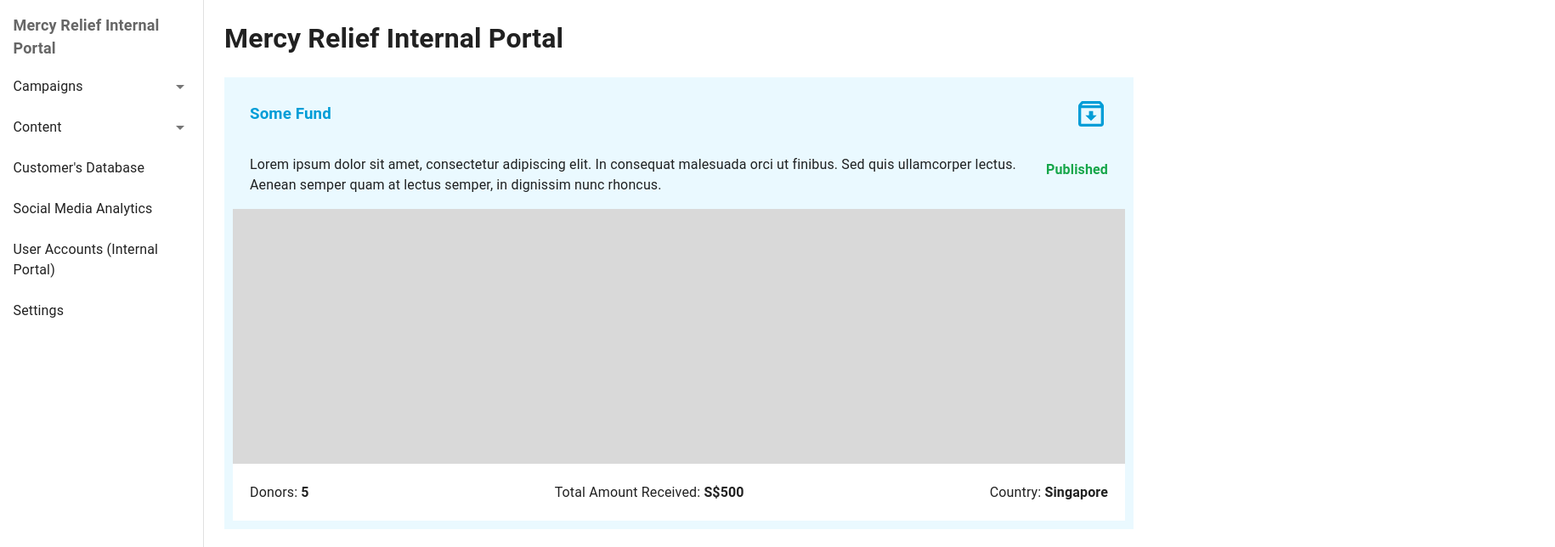
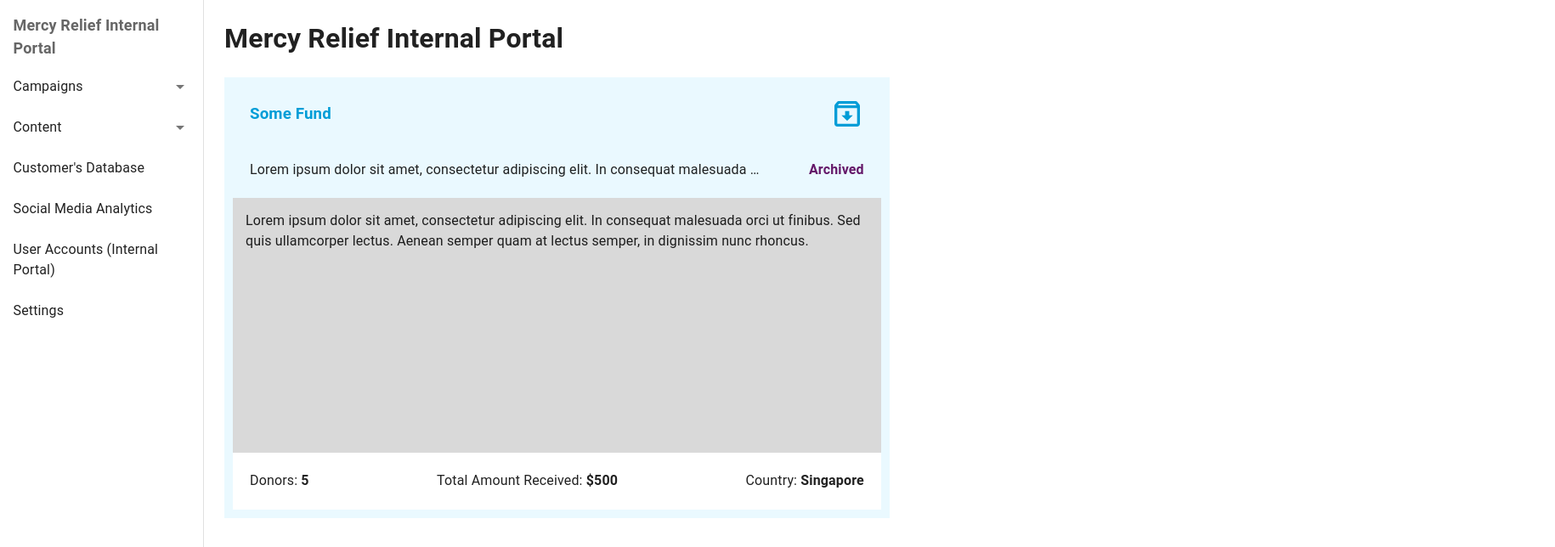
Before and after one commit to dsc-project-mr/mr-fe-internal, a Next.js app: page / in a window 1280 px wide. Shown: the top 644 px of the page at 85% size, 1830 px wide, since content can reach past the window. Built offline with nearby package versions, Linux system fonts and the light colour scheme.

Commit message:
Latest commit push

```diff
--- a/components/CampaignListItem/index.tsx
+++ b/components/CampaignListItem/index.tsx
@@ -1,10 +1,11 @@
 import ArchiveOutlinedIcon from '@mui/icons-material/ArchiveOutlined'
 import { Box } from '@mui/material'
+import { CampaignStatus } from 'constants/sidebarData'
 
 const styledmainbox = {
   display: 'flex',
   flexDirection: 'column',
-  width: '1070px',
+  width: '50%',
   height: '100%',
   padding: '10px',
   backgroundColor: '#EAF9FF',
@@ -21,6 +22,7 @@ const styledcontentbox = {
   display: 'flex',
   height: '300px',
   backgroundColor: '#D9D9D9',
+  padding: '15px',
 }
 
 const styledbottombox = {
@@ -44,28 +46,40 @@ const styledinput = {
   fontWeight: '700',
 }
 
-type Props = {
-  CampaignName: String
-  CampaignDetails: String
-  Donors: Number
-  Amount: Number
-  Country: String
-  Published: Boolean
-  ViewAll: Boolean
+const styledoverview = {
+  whiteSpace: 'nowrap',
+  overflow: 'hidden',
+  textOverflow: 'ellipsis',
+} as React.CSSProperties
+
+const campaignStateColor = {
+  [CampaignStatus.PUBLISHED]: '#16A64A',
+  [CampaignStatus.DRAFT]: '#C7043D',
+  [CampaignStatus.ARCHIVED]: '#641869',
+}
+
+interface Props {
+  campaignName: string
+  campaignDetails: string
+  donors: number
+  amount: number
+  country: string
+  campaignStatus: CampaignStatus
+  viewAll: boolean
 }
 
 const CampaignListItem = ({
-  CampaignName,
-  CampaignDetails,
-  Donors,
-  Amount,
-  Country,
-  Published,
-  ViewAll,
+  campaignName,
+  campaignDetails,
+  donors,
+  amount,
+  country,
+  campaignStatus,
+  viewAll,
 }: Props) => {
   return (
     <Box sx={styledmainbox}>
-      <Box sx={styledmainbody} className="main-body">
+      <Box sx={styledmainbody}>
         <div
           style={{
             display: 'flex',
@@ -74,7 +88,7 @@ const CampaignListItem = ({
             flexDirection: 'row',
           }}
         >
-          <h3 style={{ color: '#009DD7' }}>{CampaignName}</h3>
+          <h3 style={{ color: '#009DD7' }}>{campaignName}</h3>
           <ArchiveOutlinedIcon
             sx={{
               color: '#009DD7',
@@ -87,31 +101,35 @@ const CampaignListItem = ({
             display: 'flex',
             justifyContent: 'space-between',
             flexDirection: 'row',
+            alignItems: 'center',
           }}
         >
-          <p>{CampaignDetails}</p>
+          <p style={styledoverview}>{campaignDetails}</p>
           <h4
             style={{
-              color: Published ? '#16A64A' : '#C7043D',
+              color: campaignStateColor[campaignStatus],
+              marginLeft: 50,
             }}
           >
-            {Published ? 'Published' : 'Draft'}
+            {campaignStatus}
           </h4>
         </div>
       </Box>
-      <div>{ViewAll ? <Box sx={styledcontentbox}></Box> : <p></p>}</div>
+      <div>
+        {viewAll ? <Box sx={styledcontentbox}>{campaignDetails}</Box> : <p></p>}
+      </div>
       <Box sx={styledbottombox}>
         <div style={styledbottomitems}>
           <p>Donors:</p>&nbsp;
-          <p style={styledinput}> {Donors.toString()}</p>
+          <p style={styledinput}> {donors.toString()}</p>
         </div>
         <div style={styledbottomitems}>
           <p>Total Amount Received: </p>&nbsp;
-          <p style={styledinput}>S${Amount.toString()}</p>
+          <p style={styledinput}>${amount.toString()}</p>
         </div>
         <div style={styledbottomitems}>
           <p>Country: </p>&nbsp;
-          <p style={styledinput}>{Country}</p>
+          <p style={styledinput}>{country}</p>
         </div>
       </Box>
     </Box>
--- a/constants/sidebarData.ts
+++ b/constants/sidebarData.ts
@@ -69,3 +69,9 @@ export type SubheaderData = {
   route: string
   tabs: string[]
 }
+
+export enum CampaignStatus {
+  DRAFT = 'Draft',
+  PUBLISHED = 'Published',
+  ARCHIVED = 'Archived',
+}
--- a/pages/index.tsx
+++ b/pages/index.tsx
@@ -1,4 +1,5 @@
 import CampaignListItem from 'components/CampaignListItem'
+import { CampaignStatus } from 'constants/sidebarData'
 import type { NextPage } from 'next'
 
 const Home: NextPage = () => {
@@ -6,13 +7,13 @@ const Home: NextPage = () => {
     <div>
       <h1>Mercy Relief Internal Portal</h1>
       <CampaignListItem
-        CampaignName="Some Fund"
-        CampaignDetails="Lorem ipsum dolor sit amet, consectetur adipiscing elit. In consequat malesuada orci ut finibus. Sed quis ullamcorper lectus. Aenean semper quam at lectus semper, in dignissim nunc rhoncus."
-        Donors={5}
-        Amount={500}
-        Country="Singapore"
-        Published={true}
-        ViewAll={true}
+        campaignName="Some Fund"
+        campaignDetails="Lorem ipsum dolor sit amet, consectetur adipiscing elit. In consequat malesuada orci ut finibus. Sed quis ullamcorper lectus. Aenean semper quam at lectus semper, in dignissim nunc rhoncus."
+        donors={5}
+        amount={500}
+        country="Singapore"
+        campaignStatus={CampaignStatus.ARCHIVED}
+        viewAll={true}
       />
     </div>
   )
```
